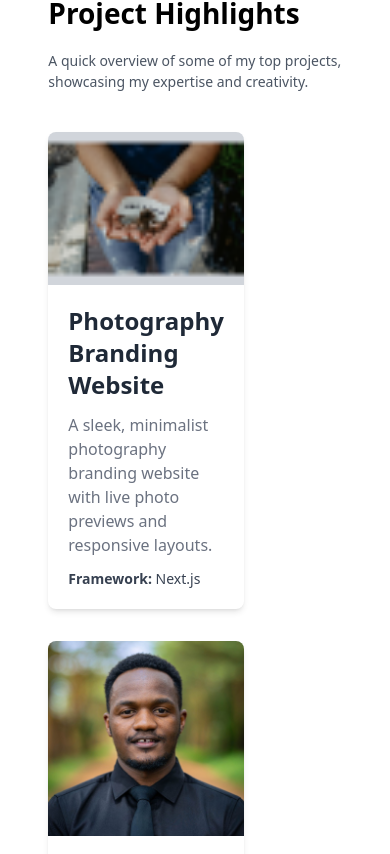
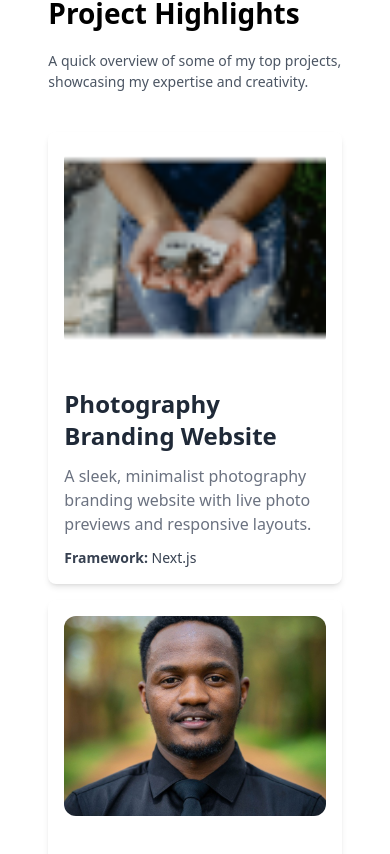
Before and after one commit to KingKiarie/Mbashia, a Next.js app: page / in a window 390 px wide. Shown: the part 870-1724 px from the top of the page. Built offline with nearby package versions, Linux system fonts and the light colour scheme.

Commit message:
fixed masonry effect

```diff
--- a/app/components/Projects/ProjectCard.tsx
+++ b/app/components/Projects/ProjectCard.tsx
@@ -28,7 +28,7 @@ const ProjectListing = () => {
           initial={{ y: 50, opacity: 0 }}
           whileInView={{ y: 0, opacity: 1 }}
           transition={{ duration: 0.8, ease: "easeInOut" }}
-          className="grid grid-cols- sm:grid-cols-2 gap-8 md:gap-8"
+          className="grid grid-cols-1 sm:grid-cols-2 gap-4 md:gap-8"
         >
           {projectData.slice(0, 4).map((project, index) => (
             <ProjectCard
--- a/app/components/Projects/ProjectListingTile.tsx
+++ b/app/components/Projects/ProjectListingTile.tsx
@@ -8,7 +8,6 @@ const ProjectCard = ({
   imageRef,
   title,
   shortDescription,
-  liveDemo,
   framework,
 }) => {
   return (
@@ -18,16 +17,16 @@ const ProjectCard = ({
         whileInView={{ y: 0, opacity: 1 }}
         whileHover={{ scale: 1.05 }}
         transition={{ duration: 0.8, ease: "easeOut" }}
-        className="block bg-white dark:bg-gray-800 rounded-lg overflow-hidden shadow-md hover:shadow-lg transition-shadow duration-300 w-2/3"
+        className="w-full bg-white dark:bg-gray-800 rounded-lg shadow-md hover:shadow-lg transition-shadow duration-300 p-4"
       >
-        <div className="w-full bg-gray-300">
+        <div className=" h-[200px] mb-10">
           <img
             src={imageRef}
             alt={title}
-            className="w-full h-full object-cover object-center "
+            className="w-full h-full object-cover object-center rounded-xl"
           />
         </div>
-        <div className="p-5">
+        <div>
           <h2 className="text-2xl font-bold mb-3 text-gray-800 dark:text-gray-200">
             {title}
           </h2>
--- a/app/components/Testimonials.tsx
+++ b/app/components/Testimonials.tsx
@@ -4,7 +4,7 @@ import { useState } from "react";
 import { testimonials } from "../shared/data";
 import { Swiper, SwiperSlide } from "swiper/react";
 import "swiper/swiper-bundle.css";
-import { Navigation, Autoplay } from "swiper/modules"; // Import Autoplay
+import { Navigation, Autoplay } from "swiper/modules";
 import { motion } from "framer-motion";
 import { FaChevronCircleLeft, FaChevronCircleRight } from "react-icons/fa";
 
@@ -36,12 +36,12 @@ export default function TestimonialsComponent() {
       </motion.div>
 
       <Swiper
-        modules={[Navigation, Autoplay]} // Add Autoplay module
+        modules={[Navigation, Autoplay]}
         navigation={false}
         loop={true}
         autoplay={{
-          delay: 3000, // Delay between auto scrolls (in milliseconds)
-          disableOnInteraction: false, // Allow auto-scroll even after interaction
+          delay: 3000,
+          disableOnInteraction: false,
         }}
         className="w-full"
         onSwiper={setSwiperInstance}
--- a/app/projects/page.tsx
+++ b/app/projects/page.tsx
@@ -6,7 +6,7 @@ import { projectData } from "../shared/data";
 
 export default function Projects() {
   return (
-    <section className="w-full h-auto max-w-[90%] md:max-w-[80%] lg:max-w-[70%] mx-auto mt-20 px-4">
+    <section className="w-full h-auto max-w-[90%] md:max-w-[80%] lg:max-w-[60%] mx-auto mt-20 px-4">
       <motion.div
         initial={{ y: 50, opacity: 0 }}
         whileInView={{ y: 0, opacity: 1 }}
@@ -26,7 +26,7 @@ export default function Projects() {
         initial={{ y: 50, opacity: 0 }}
         whileInView={{ y: 0, opacity: 1 }}
         transition={{ duration: 0.8, ease: "easeOut" }}
-        className="grid grid-cols-1 sm:grid-cols-2 lg:grid-cols-2 gap-8"
+        className="grid grid-cols-2 items-center gap-8"
       >
         {projectData.map((project) => (
           <ProjectCard
```
